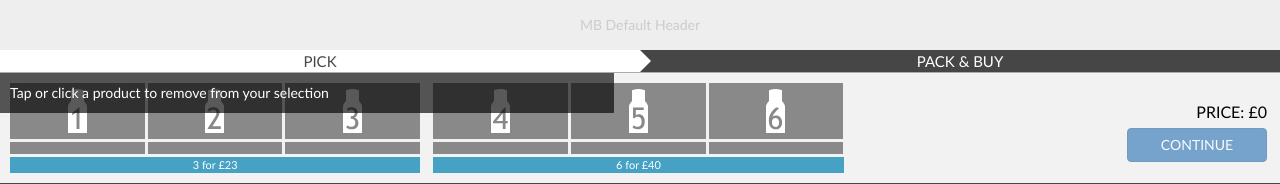
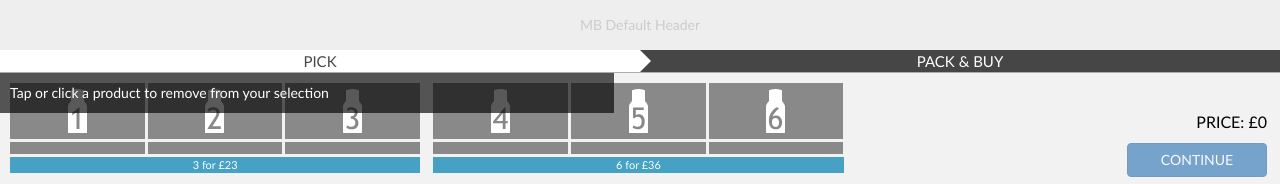
Before and after one commit to alexwatts/pick-and-mix-app, a website with bundled scripts: page index.html in a window 1280 px wide. Both pictures are taken after a click on the link "START". Shown: the top 184 px of the page. Built offline with nearby package versions, Linux system fonts and the light colour scheme.

Commit message:
Update continue position in landscape orientation

```diff
--- a/index.html
+++ b/index.html
@@ -105,7 +105,7 @@
                           </div>
                       </div>
                       <div class="summary-progress-container summary-progress-6">
-                          <div class="summary-progress-indicator">6 for &pound;40</div>
+                          <div class="summary-progress-indicator">6 for &pound;36</div>
                       </div>
                   </div><!-- /.summary-group-container -->
 
--- a/js/app.js
+++ b/js/app.js
@@ -117,7 +117,7 @@ var cart = new Array() // namespace for the cart
 
 var prices = {
     "three" : 23,
-    "six" : 40,
+    "six" : 36,
     "bagPrice" : 10
 };
 
--- a/sass/partials/_landscape.scss
+++ b/sass/partials/_landscape.scss
@@ -13,7 +13,7 @@
     .price {
       float: right;
       text-align: right;
-      margin-top: 15px;
+      margin: 25px 0 5px 0;
       width: 100%;
     }
 
```
Also changed, not shown: css/app.css.
